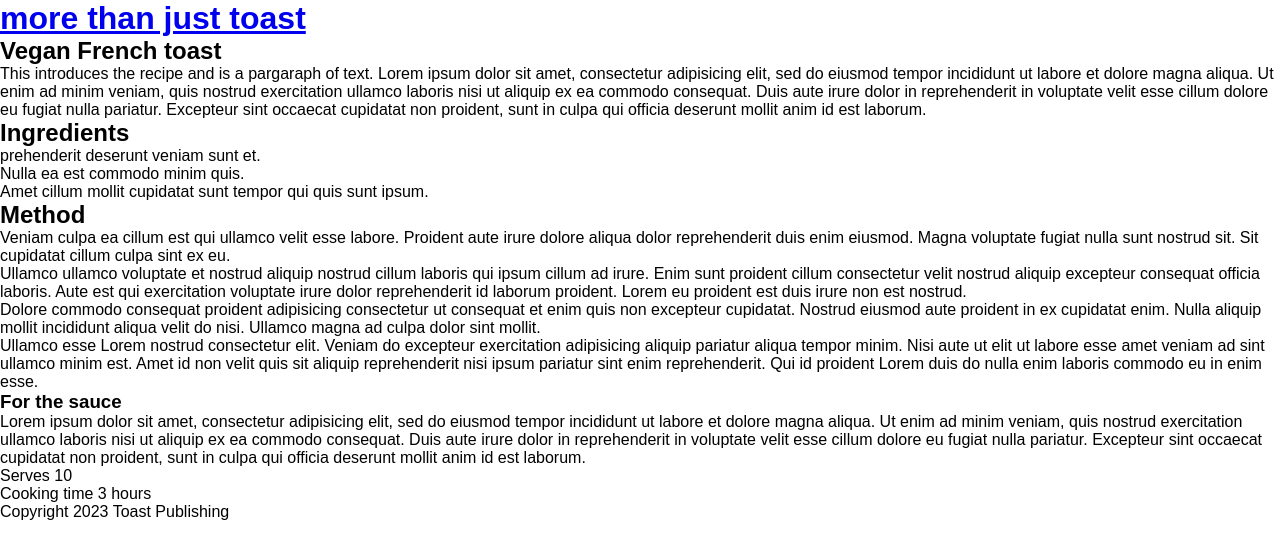
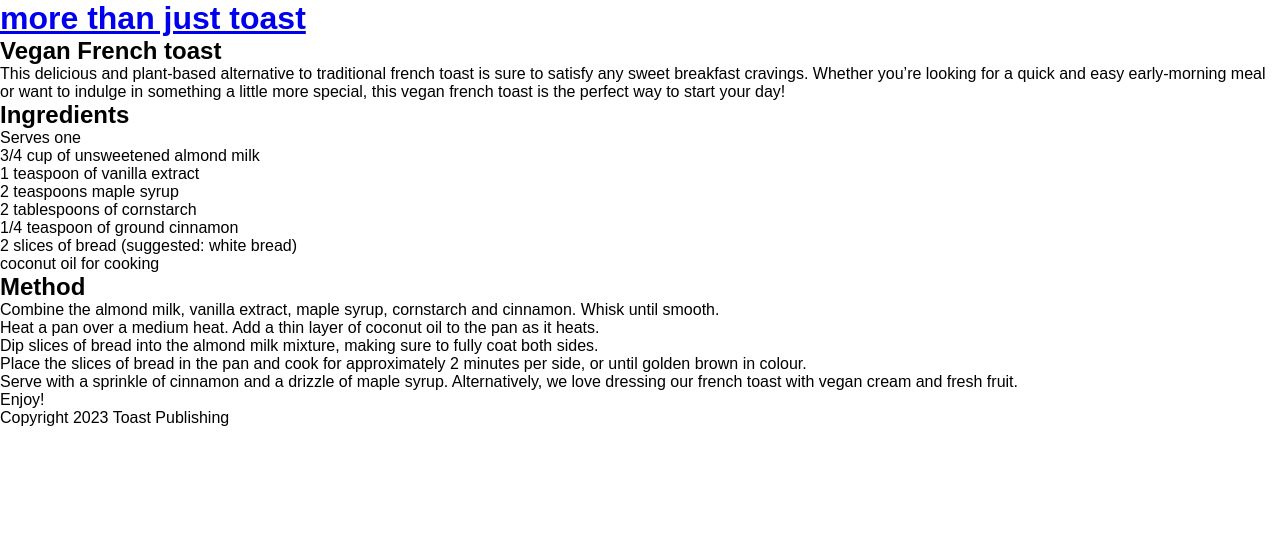
Before and after one commit to 19061287han/recipes, a Jekyll site: the page built from _recipes/recipe2.md, in a window 1280 px wide. Shown: the top 559 px of the page. Built offline with Jekyll 4.4.1, drawn with Linux system fonts in a browser that asks for light colours.

Commit message:
Update Recipe “recipe2”

```diff
--- a/_recipes/recipe2.md
+++ b/_recipes/recipe2.md
@@ -5,28 +5,25 @@ order: 1
 layout: recipe
 published: true
 ---
-This introduces the recipe and is a pargaraph of text. Lorem ipsum dolor sit amet, consectetur adipisicing elit, sed do eiusmod tempor incididunt ut labore et dolore magna aliqua. Ut enim ad minim veniam, quis nostrud exercitation ullamco laboris nisi ut aliquip ex ea commodo consequat. Duis aute irure dolor in reprehenderit in voluptate velit esse cillum dolore eu fugiat nulla pariatur. Excepteur sint occaecat cupidatat non proident, sunt in culpa qui officia deserunt mollit anim id est laborum.
+T﻿his delicious and plant-based alternative to traditional french toast is sure to satisfy any sweet breakfast cravings. Whether you're looking for a quick and easy early-morning meal or want to indulge in something a little more special, this vegan french toast is the perfect way to start your day!
 
 ## Ingredients
 
-- prehenderit deserunt veniam sunt et.
-- Nulla ea est commodo minim quis.
-- Amet cillum mollit cupidatat sunt tempor qui quis sunt ipsum.
+S﻿erves one
+
+* 3/4 cup of unsweetened almond milk
+* 1 teaspoon of vanilla extract
+* 2 teaspoons maple syrup
+* 2﻿ tablespoons of cornstarch
+* 1﻿/4 teaspoon of ground cinnamon
+* 2﻿ slices of bread (suggested: white bread)
+* c﻿oconut oil for cooking
 
 ## Method
 
-Veniam culpa ea cillum est qui ullamco velit esse labore. Proident aute irure dolore aliqua dolor reprehenderit duis enim eiusmod. Magna voluptate fugiat nulla sunt nostrud sit. Sit cupidatat cillum culpa sint ex eu.
-
-Ullamco ullamco voluptate et nostrud aliquip nostrud cillum laboris qui ipsum cillum ad irure. Enim sunt proident cillum consectetur velit nostrud aliquip excepteur consequat officia laboris. Aute est qui exercitation voluptate irure dolor reprehenderit id laborum proident. Lorem eu proident est duis irure non est nostrud.
-
-Dolore commodo consequat proident adipisicing consectetur ut consequat et enim quis non excepteur cupidatat. Nostrud eiusmod aute proident in ex cupidatat enim. Nulla aliquip mollit incididunt aliqua velit do nisi. Ullamco magna ad culpa dolor sint mollit.
-
-Ullamco esse Lorem nostrud consectetur elit. Veniam do excepteur exercitation adipisicing aliquip pariatur aliqua tempor minim. Nisi aute ut elit ut labore esse amet veniam ad sint ullamco minim est. Amet id non velit quis sit aliquip reprehenderit nisi ipsum pariatur sint enim reprehenderit. Qui id proident Lorem duis do nulla enim laboris commodo eu in enim esse.
-
-### For the sauce
-
-Lorem ipsum dolor sit amet, consectetur adipisicing elit, sed do eiusmod tempor incididunt ut labore et dolore magna aliqua. Ut enim ad minim veniam, quis nostrud exercitation ullamco laboris nisi ut aliquip ex ea commodo consequat. Duis aute irure dolor in reprehenderit in voluptate velit esse cillum dolore eu fugiat nulla pariatur. Excepteur sint occaecat cupidatat non proident, sunt in culpa qui officia deserunt mollit anim id est laborum.
-
-
-- Serves 10
-- Cooking time 3 hours
+1. C﻿ombine the almond milk, vanilla extract, maple syrup, cornstarch and cinnamon. Whisk until smooth.
+2. H﻿eat a pan over a medium heat. Add a thin layer of coconut oil to the pan as it heats.
+3. D﻿ip slices of bread into the almond milk mixture, making sure to fully coat both sides.
+4. P﻿lace the slices of bread in the pan and cook for approximately 2 minutes per side, or until golden brown in colour.
+5. S﻿erve with a sprinkle of cinnamon and a drizzle of maple syrup. Alternatively, we love dressing our french toast with vegan cream and fresh fruit.
+6. E﻿njoy!
```
